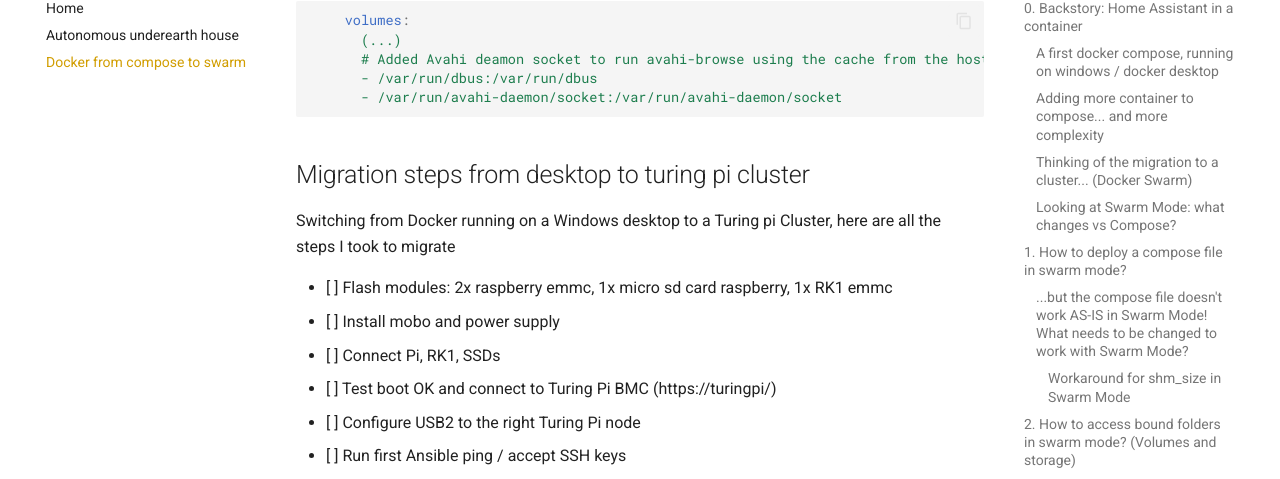
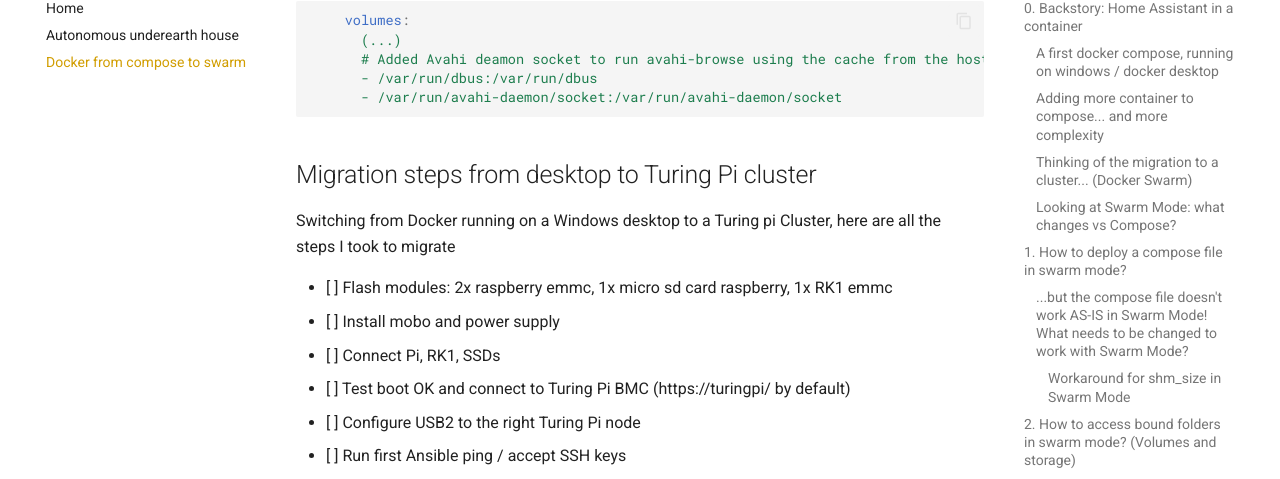
Before and after one commit to poulti/brain-pages, an MkDocs documentation site: the page built from docs/docker-from-compose-to-swarm.md, in a window 1280 px wide and 900 px high, scrolled down 16720 px. Shown: the part 100-579 px from the top of the window. Built offline with MkDocs 1.6.1 and Material for MkDocs 9.7.7, drawn with Linux system fonts in a browser that asks for light colours; comment, search, counter and statistics services are not loaded.

Commit message:
Fix capitalised Turing Pi

````diff
--- a/docs/docker-from-compose-to-swarm.md
+++ b/docs/docker-from-compose-to-swarm.md
@@ -605,14 +605,14 @@ And I added the following volumes to the ESPHome Docker service in docker-compos
 ```
 
 
-## Migration steps from desktop to turing pi cluster
+## Migration steps from desktop to Turing Pi cluster
 
 Switching from Docker running on a Windows desktop to a Turing pi Cluster, here are all the steps I took to migrate
 
 - [ ] Flash modules: 2x raspberry emmc, 1x micro sd card raspberry, 1x RK1 emmc
 - [ ] Install mobo and power supply
 - [ ] Connect Pi, RK1, SSDs
-- [ ] Test boot OK and connect to Turing Pi BMC (https://turingpi/)
+- [ ] Test boot OK and connect to Turing Pi BMC (https://turingpi/ by default)
 - [ ] Configure USB2 to the right Turing Pi node
 - [ ] Run first Ansible ping / accept SSH keys
 - [ ] Check Ansible config.yml for correct true/false settings (eg. to run the install of storage)
````
